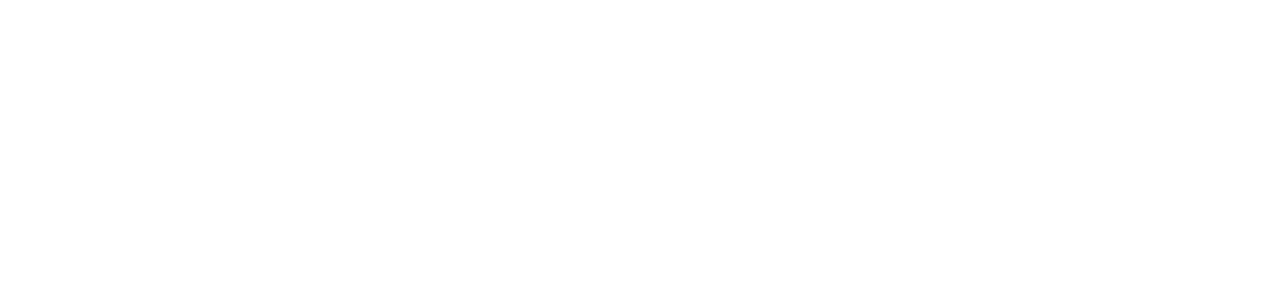
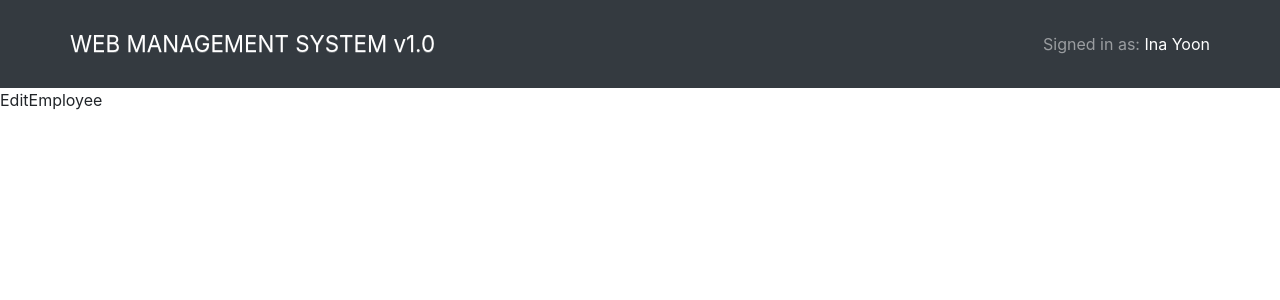
Before and after one commit to inayoon/react_node_management, a React (Create React App) app in the folder client/: page /edit/1 in a window 1280 px wide. Shown: the top 300 px of the page. Built offline with nearby package versions, Linux system fonts and the light colour scheme.

Commit message:
Create Header and Use Outlet to keep show it

```diff
--- a/client/package.json
+++ b/client/package.json
@@ -7,7 +7,9 @@
     "@testing-library/react": "^13.4.0",
     "@testing-library/user-event": "^13.5.0",
     "axios": "^1.6.2",
+    "bootstrap": "^5.3.2",
     "react": "^18.2.0",
+    "react-bootstrap": "^2.9.1",
     "react-dom": "^18.2.0",
     "react-router-dom": "^6.18.0",
     "react-scripts": "5.0.1",
--- a/client/public/index.html
+++ b/client/public/index.html
@@ -10,34 +10,31 @@
       content="Web site created using create-react-app"
     />
     <link rel="apple-touch-icon" href="%PUBLIC_URL%/logo192.png" />
-    <!--
-      manifest.json provides metadata used when your web app is installed on a
-      user's mobile device or desktop. See https://developers.google.com/web/fundamentals/web-app-manifest/
-    -->
+
     <link rel="manifest" href="%PUBLIC_URL%/manifest.json" />
-    <!--
-      Notice the use of %PUBLIC_URL% in the tags above.
-      It will be replaced with the URL of the `public` folder during the build.
-      Only files inside the `public` folder can be referenced from the HTML.
 
-      Unlike "/favicon.ico" or "favicon.ico", "%PUBLIC_URL%/favicon.ico" will
-      work correctly both with client-side routing and a non-root public URL.
-      Learn how to configure a non-root public URL by running `npm run build`.
-    -->
-    <title>React App</title>
+      <!-- REACT-BOOTSTRAP -->
+      <link
+      rel="stylesheet"
+      href="https://maxcdn.bootstrapcdn.com/bootstrap/4.3.1/css/bootstrap.min.css"
+      integrity="sha384-ggOyR0iXCbMQv3Xipma34MD+dH/1fQ784/j6cY/iJTQUOhcWr7x9JvoRxT2MZw1T"
+      crossorigin="anonymous"
+    />
+
+    <!-- OPTIONAL THEME -->
+    <link
+      rel="stylesheet"
+      href="https://maxcdn.bootstrapcdn.com/bootstrap/3.3.7/css/bootstrap-theme.min.css"
+      integrity="sha384-rHyoN1iRsVXV4nD0JutlnGaslCJuC7uwjduW9SVrLvRYooPp2bWYgmgJQIXwl/Sp"
+      crossorigin="anonymous"
+    />
+
+
+    <title>Employee Management System</title>
   </head>
   <body>
     <noscript>You need to enable JavaScript to run this app.</noscript>
     <div id="root"></div>
-    <!--
-      This HTML file is a template.
-      If you open it directly in the browser, you will see an empty page.
 
-      You can add webfonts, meta tags, or analytics to this file.
-      The build step will place the bundled scripts into the <body> tag.
-
-      To begin the development, run `npm start` or `yarn start`.
-      To create a production bundle, use `npm run build` or `yarn build`.
-    -->
   </body>
 </html>
--- a/client/src/App.js
+++ b/client/src/App.js
@@ -1,11 +1,17 @@
-import { BrowserRouter, Routes, Route } from "react-router-dom";
+import { Outlet } from "react-router-dom";
 import React from "react";
 import { ToastContainer, toast } from "react-toastify";
 import "react-toastify/dist/ReactToastify.css";
 import "./App.css";
+import Header from "./components/Header";
 
 function App() {
-  return <></>;
+  return (
+    <>
+      <Header user="Ina Yoon" />
+      <Outlet />
+    </>
+  );
 }
 
 export default App;
--- /dev/null
+++ b/client/src/components/Header.jsx
@@ -0,0 +1,27 @@
+import React from "react";
+import Container from "react-bootstrap/Container";
+import Navbar from "react-bootstrap/Navbar";
+import Nav from "react-bootstrap/Nav";
+
+export default function Header({ user }) {
+  return (
+    <Navbar
+      bg="dark"
+      variant="dark"
+      className="bg-body-tertiary"
+      style={{ padding: "1.4rem" }}
+    >
+      <Container>
+        <Navbar.Brand href="/" style={{ fontSize: "1.4rem" }}>
+          WEB MANAGEMENT SYSTEM v1.0
+        </Navbar.Brand>
+        <Navbar.Toggle />
+        <Navbar.Collapse className="justify-content-end">
+          <Navbar.Text>
+            Signed in as: <span style={{ color: "white" }}>{user}</span>
+          </Navbar.Text>
+        </Navbar.Collapse>
+      </Container>
+    </Navbar>
+  );
+}
--- a/client/src/index.js
+++ b/client/src/index.js
@@ -1,14 +1,29 @@
 import React from "react";
 import ReactDOM from "react-dom/client";
+import { createBrowserRouter, RouterProvider } from "react-router-dom";
 import "./index.css";
 import App from "./App";
-import reportWebVitals from "./reportWebVitals";
+import Home from "./pages/Home";
+import NotFound from "./pages/NotFound";
+import AddEmployee from "./pages/AddEmployee";
+import EditEmployee from "./pages/EditEmployee";
+
+const router = createBrowserRouter([
+  {
+    path: "/",
+    element: <App />,
+    errorElement: <NotFound />,
+    children: [
+      { index: true, path: "/", element: <Home /> },
+      { path: "/add", element: <AddEmployee /> },
+      { path: "/edit/:id", element: <EditEmployee /> },
+    ],
+  },
+]);
 
 const root = ReactDOM.createRoot(document.getElementById("root"));
 root.render(
   <React.StrictMode>
-    <App />
+    <RouterProvider router={router} />
   </React.StrictMode>
 );
-
-reportWebVitals();
--- /dev/null
+++ b/client/src/pages/AddEmployee.jsx
@@ -0,0 +1,5 @@
+import React from "react";
+
+export default function AddEmployee() {
+  return <>AddEmployee23</>;
+}
--- /dev/null
+++ b/client/src/pages/EditEmployee.jsx
@@ -0,0 +1,5 @@
+import React from "react";
+
+export default function EditEmployee() {
+  return <div>EditEmployee</div>;
+}
--- /dev/null
+++ b/client/src/pages/Home.jsx
@@ -0,0 +1,5 @@
+import React from "react";
+
+export default function Home() {
+  return <>Home</>;
+}
--- /dev/null
+++ b/client/src/pages/NotFound.jsx
@@ -0,0 +1,5 @@
+import React from "react";
+
+export default function NotFound() {
+  return <div>NotFound</div>;
+}
```
Also changed, not shown: 1 other file (tests, documents, lock files or other folders).
